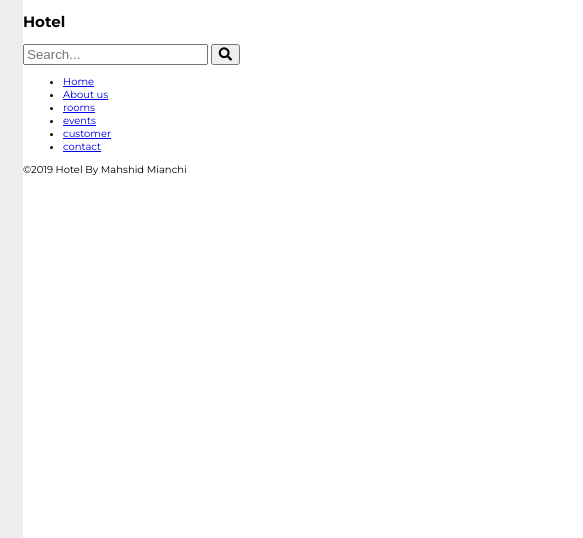
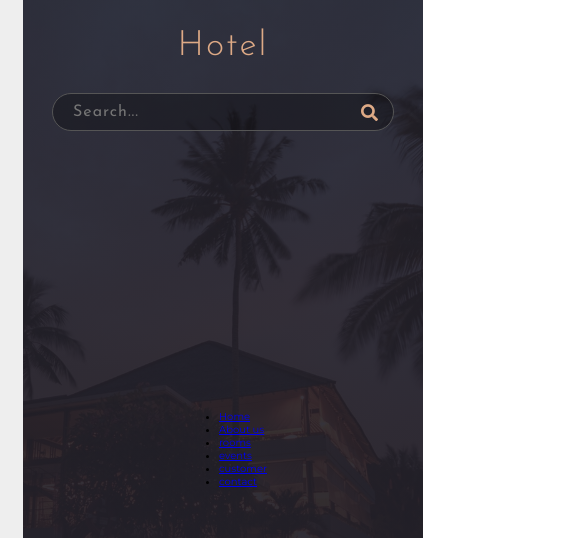
Before and after one commit to mmianchi/Hotel-landingPage, a website: page index.html in a window 1280 px wide. Shown: the top 538 px of the page, 57-640 px from the left. Drawn offline with Linux system fonts and the light colour scheme.

Commit message:
added navigation style nav headin-searchbar

```diff
--- a/sass/abstract/_mixins.scss
+++ b/sass/abstract/_mixins.scss
@@ -5,3 +5,19 @@
     clear: both;
   }
 }
+
+%nav {
+    display: -webkit-box;
+    display: -ms-flexbox;
+    display: flex;
+    -webkit-box-orient: vertical;
+    -webkit-box-direction: normal;
+    -ms-flex-direction: column;
+    flex-direction: column;
+    -webkit-box-pack: justify;
+    -ms-flex-pack: justify;
+    justify-content: space-between;
+    -webkit-box-align: center;
+    -ms-flex-align: center;
+    align-items: center;
+}
--- a/sass/abstract/_variables.scss
+++ b/sass/abstract/_variables.scss
@@ -2,9 +2,12 @@
 $color-primary: #173653;
 $color-primary-light: #5f91bd;
 $color-primary-dark: #101b2d;
+$color-orange: #deaa86;
 $color-white: #fff;
 $color-black: #222;
 $color-grey: #eee;
+$color-grey-dark: #555;
+
 
 //font
 $default-font-size: 1.6rem;
--- a/sass/base/_typography.scss
+++ b/sass/base/_typography.scss
@@ -2,7 +2,3 @@
 body {
   font-family: 'Montserrat', sans-serif
 }
-// font-family: 'Montserrat',
-// sans-serif;
-// font-family: 'Josefin Sans',
-// sans-serif;
--- a/sass/components/_navbar.scss
+++ b/sass/components/_navbar.scss
@@ -5,20 +5,7 @@
   height: 100%;
   background-color: $color-grey;
   position: fixed;
-  display: -webkit-box;
-  display: -ms-flexbox;
-  display: flex;
-  -webkit-box-orient: vertical;
-  -webkit-box-direction: normal;
-      -ms-flex-direction: column;
-          flex-direction: column;
-  -webkit-box-pack: center;
-      -ms-flex-pack: center;
-          justify-content: space-between;
-  -webkit-box-align: center;
-      -ms-flex-align: center;
-          align-items: center;
-
+  @extend %nav;
 
   .menu-icon {
     margin-top: 3rem;
@@ -61,18 +48,71 @@
       color: #777;
       -webkit-transition: color .3s;
       transition: color .3s;
-      &:hover { color: #deaa86;}
+      &:hover {
+        color: $color-orange;
+      }
     }
   }
   .year {
     margin-bottom: 1rem;
     font-size: 1.2rem;
-    color: #555;
+    color: $color-grey-dark;
     font-weight: 400;
   }
 }
+
 //nav
 .navigation {
   margin-left: 8rem;
   position: fixed;
+  height: 100%;
+  width: 40rem;
+  background: -webkit-gradient(linear, left bottom, left top, from(rgba(34, 32, 41, 1)), to(rgba(34, 32, 41, .8))),
+  url(../../img/nav-bg.jpeg) center no-repeat;
+  background: linear-gradient(to top, rgba(34, 32, 41, 1), rgba(34, 32, 41, .8)),
+  url(../../img/nav-bg.jpeg) center no-repeat;
+  background-size: cover;
+  @extend %nav;
+  &-heading{
+    font-family: 'Josefin Sans', sans-serif;
+    font-size: 3.5rem;
+    font-weight: 300;
+    letter-spacing: .2rem;
+    color: $color-orange;
+    text-align: center;
+  }
+  &-search {
+    position: relative;
+    &-input {
+      width: 30rem;
+      padding: 1rem 2rem;
+      background-color: rgba(0, 0, 0, .3);
+      font-family: 'Josefin Sans', sans-serif;
+      font-size: 1.6rem;
+      color: $color-orange;
+      letter-spacing: .1rem;
+      outline: none;
+      border: .1rem solid $color-grey-dark;
+      border-radius: 10rem;
+      -webkit-transition: background-color .3s;
+      transition: background-color .3s;
+
+      &:focus{
+        background-color: rgba(0,0,0,.1);
+      }
+    }
+    &-btn{
+     border: none;
+     background-color: transparent;
+     color: $color-orange;
+     font-size: 1.7rem;
+     position: absolute;
+     top: 1rem;
+     right: 1rem;
+     cursor: pointer;
+     &:focus { outline: none; }
+    }
+  }
+
+
 }
```
Also changed, not shown: css/style.css, img/nav-bg.jpeg (added).
